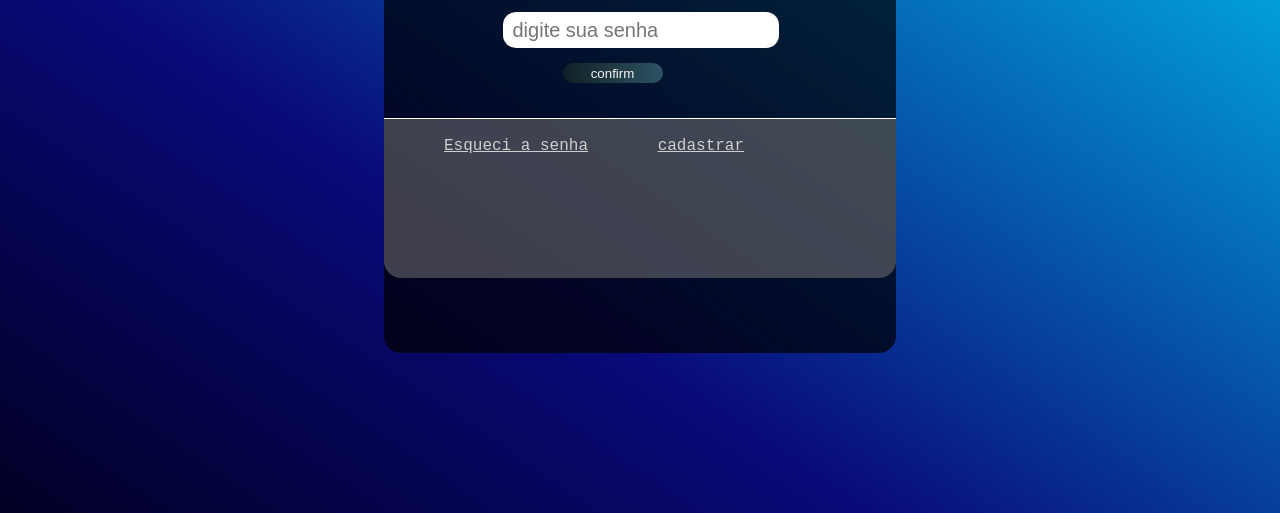
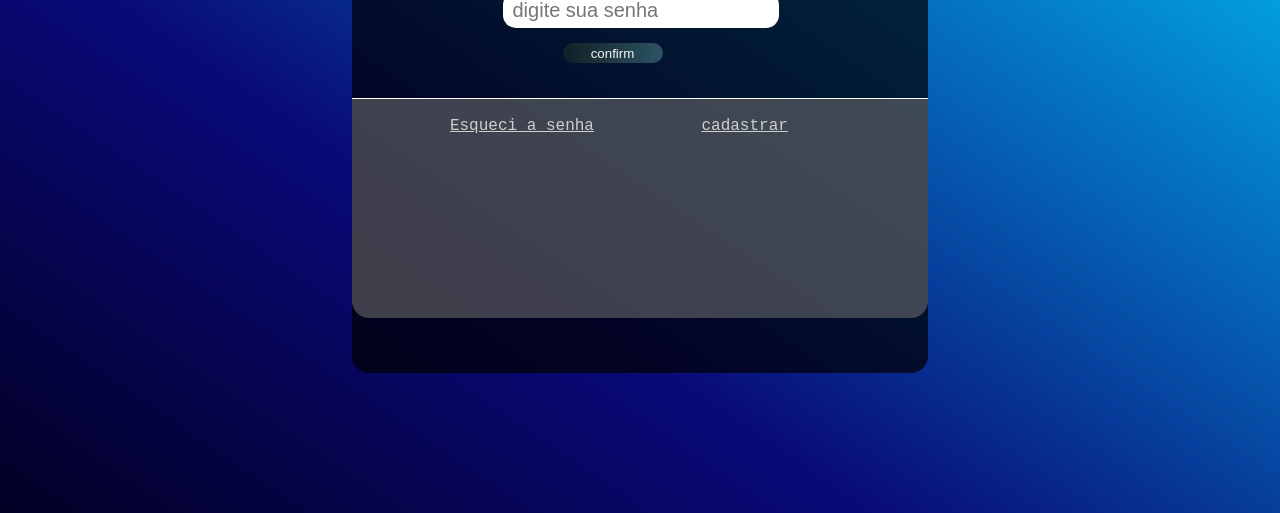
Before and after one commit to joseleonelmacedo/progeto-urf, a plain HTML site: page email/index.html in a window 1280 px wide. Shown: the part 287-800 px from the top of the page. Drawn offline with Linux system fonts and the light colour scheme.

Commit message:
modificações

```diff
--- a/email/contato.css
+++ b/email/contato.css
@@ -21,8 +21,8 @@ background: linear-gradient(90deg, rgba(131,1,1,1) 2%, rgba(184,3,3,1) 45%, rgba
 }
 
 #grade{
-    width: 40vw;
-    height: 60vh;
+    width: 45vw;
+    height: 65vh;
     border-radius: 17px ;
     background-color: rgba(0, 0, 0, 0.7) ;
     color: azure;
@@ -89,14 +89,13 @@ background: linear-gradient(90deg, rgba(131,1,1,1) 2%, rgba(184,3,3,1) 45%, rgba
 #mais{
     border-radius:0px 0px 17px 17px;
     margin-top: 35px;
-    height: 33.1%;
+    height: 42.1%;
     background-color: rgba(111, 111, 111, 0.56);
     border-top:solid white 1px;
 }
 
 #mais a{
-    margin-left: 60px;
-    margin-bottom: 7px;
+    margin-left: 17%;
     color: #cfcfcf;
 }
 
--- a/style.css
+++ b/style.css
@@ -122,7 +122,7 @@ body{
 
 .conteiner:hover{
     box-shadow: 2px 4px 10px 1px rgba(61, 61, 61, 0.295);
-    background-color: rgba(55, 224, 145, 0.623);
+    background-color: rgba(56, 253, 17, 0.185);
     transition: 1s;
 }
 
```
Also changed, not shown: email/cadastro.html (+6 -6 lines).
